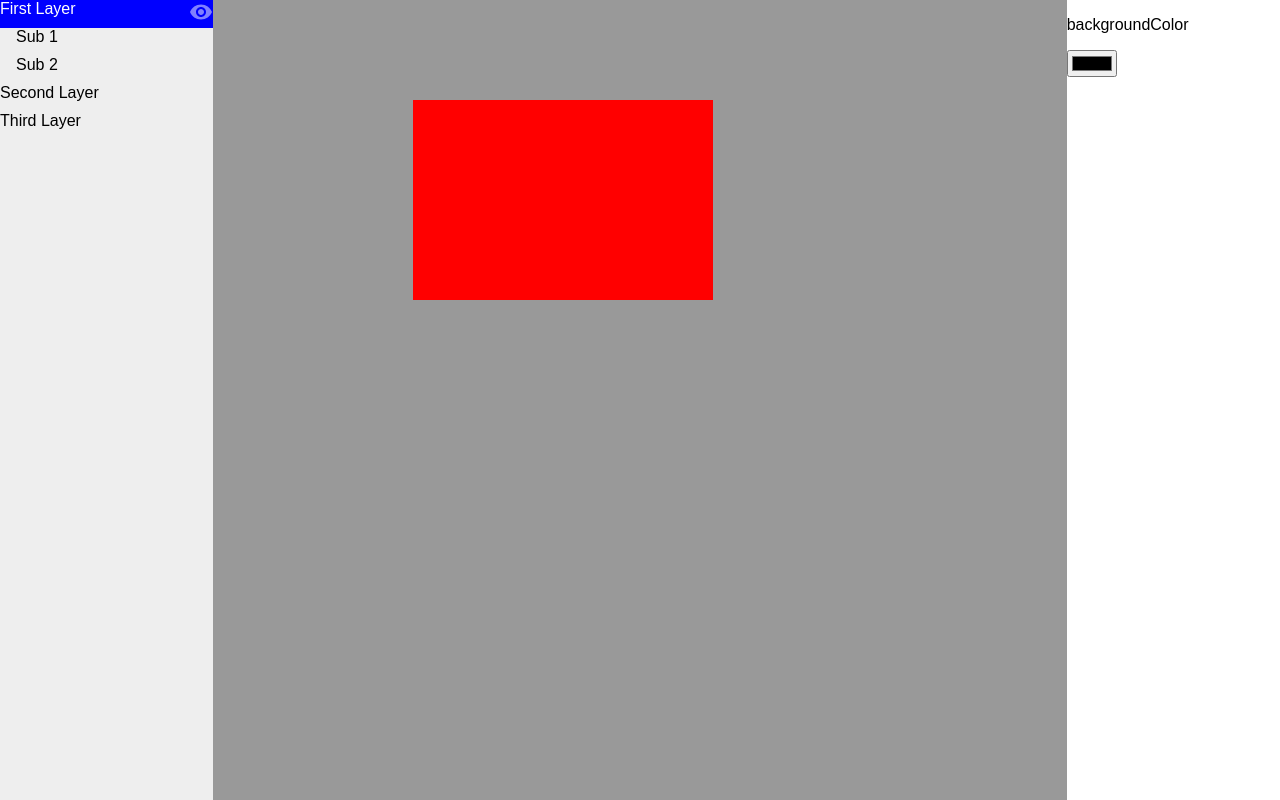
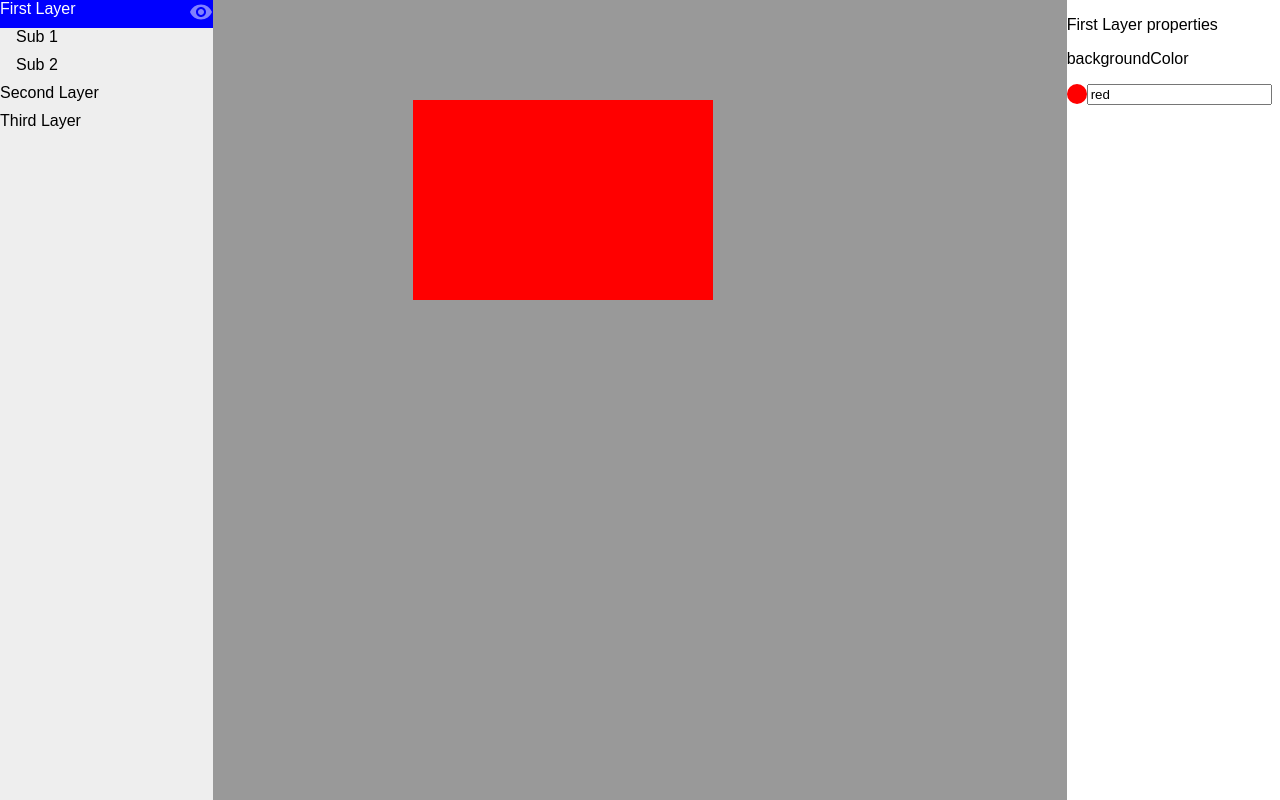
Before and after one commit to darknoon/react-layers, a React (Create React App) app: page / in a window 1280 px wide. Built offline with nearby package versions, Linux system fonts and the light colour scheme.

Commit message:
Add more editing

```diff
--- a/src/App.js
+++ b/src/App.js
@@ -15,7 +15,7 @@ sublayers: [
       position: 'absolute',
       top: '100px',
       left: '200px',
-      background: 'red',
+      backgroundColor: 'red',
       width: '300px',
       height: '200px',
     },
@@ -72,6 +72,15 @@ class App extends Component {
 
   }
 
+  setLayerStyle = (layer, propertyName, value) => {
+    // Allow mutability for now. In the future, should really use a proper Map, etc.
+    if (!layer.hasOwnProperty('style')) {
+      layer.style = {};
+    }
+    layer.style[propertyName] = value;
+    this.forceUpdate();
+  }
+
 
   render() {
     const {selection} = this.state;
@@ -79,7 +88,7 @@ class App extends Component {
       <div className='App'>
         <LayerList root={tree} onSelect={this.selectLayer} onToggleVisibility={this.toggleVisibility} selection={selection} />
         <Canvas root={tree} selection={selection} />
-        <Properties inspectedLayers={findSelectedLayers(tree, selection)} />
+        <Properties inspectedLayers={findSelectedLayers(tree, selection)} onSetLayerStyle={this.setLayerStyle} />
       </div>
     );
   }
--- a/src/Properties.js
+++ b/src/Properties.js
@@ -9,71 +9,82 @@ const propsDef = {
   backgroundColor: {type: Types.Color, defaultValue: 'transparent'},
 }
 
-function editorForType(t) {
-  return <ColorEditor />
-}
+class ColorEditor extends Component {
 
-class TextEditor extends Component {
-  constructor(props) {
-    super(props);
-    this.state = {text: props.text};
-  }
+  focus = () => this.input.focus();
 
-  textChanged = (event) => {
-    this.setState({text: event.target.value});
+  textChanged = (event) =>  {
+    this.props.changeValue(event.target.value);
   }
 
   render() {
+    const size = 20;
+    return (
+      <div style={{display:'flex'}}>
+        <svg width={size} height={size} fill={this.props.value} onClick={this.focusInput}>
+          <circle cx={size/2} cy={size/2} r={size/2}/>
+        </svg>
+        <div style={{flex:'1'}}>
+          <input
+            className='prop-editor-text'
+            value={this.props.value}
+            onChange={this.textChanged} />
+        </div>
+      </div>);
+  }
+}
+
+class PropertyEditor extends Component {
+
+  constructor(props) {
+    super(props);
+    this.state = {value: props.value || null};
+  }
+
+  changeValue = value => {
+    this.setState({value});
+    this.props.onSetLayerStyle(this.props.layer, this.props.propertyName, value);
+  }
+
+  focus = () => this.impl.focus();
+
+  render() {
+    const {propertyName, type} = this.props;
     return (
       <div>
-        <input
-          className='prop-editor-text'
-          type='color'
+        <h3>{propertyName}</h3>
+        <ColorEditor
+          ref={i => this.impl = i}
+          {...this.props}
           value={this.state.value}
-          onChange={this.textChanged} />
+          changeValue={this.changeValue} />
       </div>
     );
   }
 }
 
-class ColorEditor extends Component {
-  render() {
-    return (
-      <div>
-        <TextEditor value={this.props.value} />
-      </div>
-    );
-  }
-}
-
-function PropertyEditor(props) {
-  const {propertyName, type} = props;
-  return (
-    <div key={propertyName}>
-      <h3>{propertyName}</h3>
-      <ColorEditor {...props} />
-    </div>
-  );
-}
-
 export default class Properties extends Component {
-  constructor(props) {
-    super(props);
-  }
 
   render() {
-    const {inspectedLayers} = this.props;
+    const {inspectedLayers, onSetLayerStyle} = this.props;
 
     if (inspectedLayers.length === 0) {
       return <div id='properties'>No selection</div>;
     }
+    // For now, just grab the first inspected layer and use its properties
     const [inspectedLayer] = inspectedLayers;
-    const style = inspectedLayer.style || {};
+    const {style = {}, key, name} = inspectedLayer;
 
     return (
-      <div id='properties'>
+      <div id='properties' key={key}>
+        <p>{name} properties</p>
         {Object.keys(propsDef).map( k =>
-          <PropertyEditor key={k} propertyName={k} type={propsDef[k].type} value={style[k] || propsDef[k].defaultValue} />
+          <PropertyEditor key={k}
+          propertyName={k}
+          type={propsDef[k].type}
+          value={style[k] || propsDef[k].defaultValue}
+          onSetLayerStyle={onSetLayerStyle}
+          layer={inspectedLayer}  />
         )}
       </div>
     );
```
